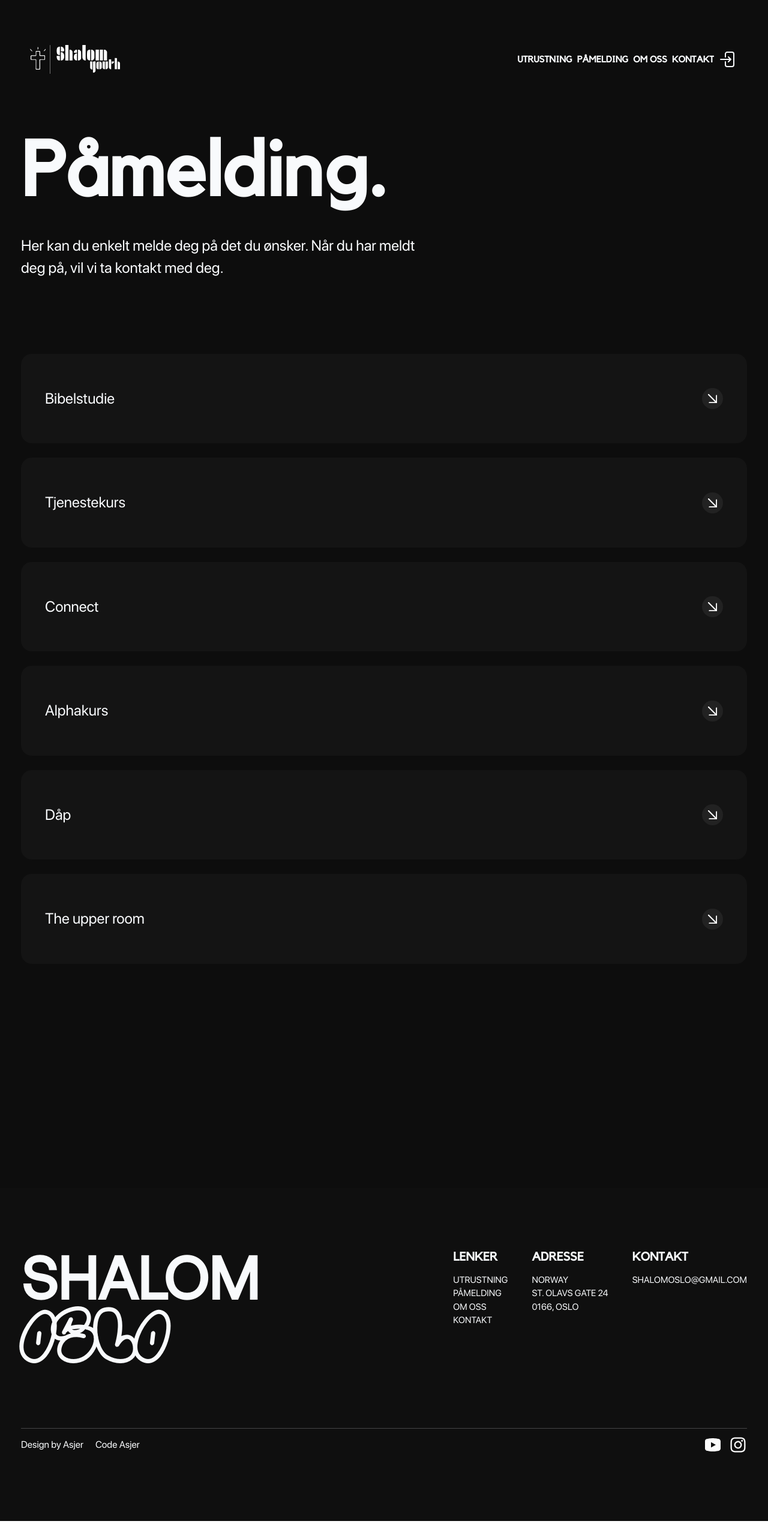
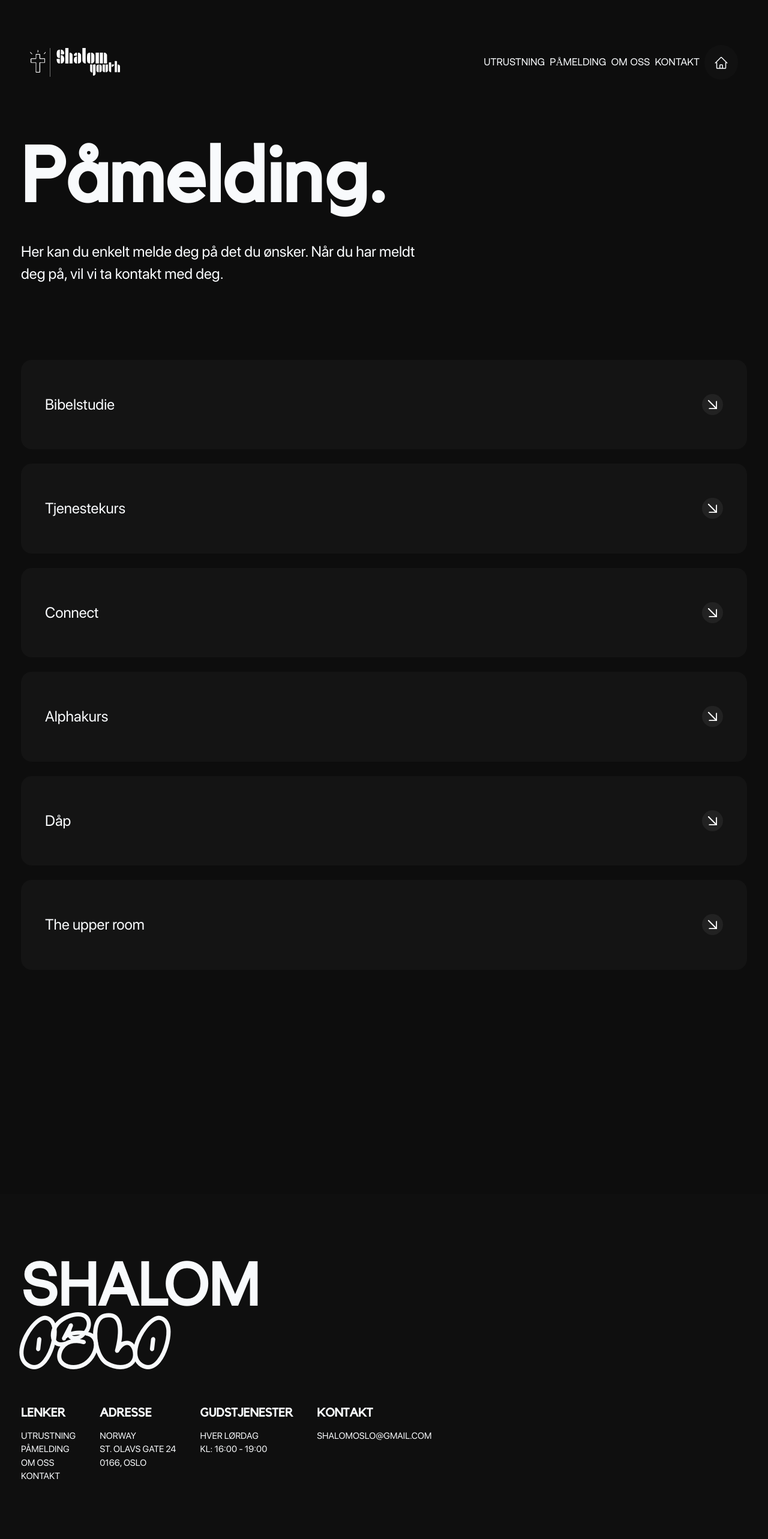
Before and after one commit to asjerab/shalom-react, a Next.js app: page /youthForms in a window 1280 px wide. Shown: the top 2566 px of the page at 60% size. Before the commit the page ends 2536 px from the top, so only its background shows below. Built offline with nearby package versions, Linux system fonts and the light colour scheme.

Commit message:
improved UX and UI

```diff
--- a/package.json
+++ b/package.json
@@ -16,6 +16,7 @@
     "clsx": "^2.1.1",
     "framer-motion": "^11.2.11",
     "next": "14.2.3",
+    "next-auth": "5.0.0-beta.20",
     "react": "^18",
     "react-dom": "^18",
     "react-fast-marquee": "^1.6.4",
--- a/src/app/components/NcFooter.tsx
+++ b/src/app/components/NcFooter.tsx
@@ -42,6 +42,16 @@ export default function footer() {
                   St. Olavs gate 24
                   <br />
                   0166, Oslo
+                </p>
+              </div>
+              <div className="Gudstjenester">
+                <h1 className="primaryFontBold pb-3 text-slate-50 font-medium uppercase text-[20px]">
+                  Gudstjenester
+                </h1>
+                <p className="primaryFontRegular font-[600] text-slate-50 uppercase text-[15px]">
+                  Hver søndag
+                  <br />
+                  kl: 18:30 - 21:00
                 </p>
               </div>
               <div className="kontakt">
--- a/src/app/components/NcGrupperHome.tsx
+++ b/src/app/components/NcGrupperHome.tsx
@@ -55,7 +55,7 @@ export default function YouthGrupperHome() {
               fellesskap.
             </p>
             <Link href="/NewCreationGrupper">
-              <button className="btn btn-wide rounded-xl bg-[#2b80ff] text-slate-50 border-none hover:bg-[#3e8bff]">
+              <button className="btn btn-wide rounded-full bg-[#2b80ff] text-slate-50 border-none hover:bg-[#3e8bff]">
                 Alle Grupper
               </button>
             </Link>
--- a/src/app/components/NcPåmeldingHome.tsx
+++ b/src/app/components/NcPåmeldingHome.tsx
@@ -114,7 +114,7 @@ export default function PaameldingHome() {
               kan melde deg på.
             </p>
             <Link href='/NewCreationForms'>
-              <button className='btn btn-wide rounded-xl bg-[#2b80ff] text-slate-50 border-none hover:bg-[#3e8bff]'>
+              <button className='btn btn-wide rounded-full bg-[#2b80ff] text-slate-50 border-none hover:bg-[#3e8bff]'>
                 Alle påmeldinger
               </button>
             </Link>
--- a/src/app/components/youthFooter.tsx
+++ b/src/app/components/youthFooter.tsx
@@ -43,6 +43,16 @@ export default function footer() {
                   St. Olavs gate 24
                   <br />
                   0166, Oslo
+                </p>
+              </div>
+              <div className="Gudstjenester">
+                <h1 className="primaryFontBold pb-3 text-slate-50 font-medium uppercase text-[20px]">
+                  Gudstjenester
+                </h1>
+                <p className="primaryFontRegular font-[600] text-slate-50 uppercase text-[15px]">
+                  Hver Lørdag
+                  <br />
+                  kl: 16:00 - 19:00
                 </p>
               </div>
               <div className="kontakt">
--- a/src/app/components/youthGrupperHome.tsx
+++ b/src/app/components/youthGrupperHome.tsx
@@ -55,7 +55,7 @@ export default function YouthGrupperHome() {
               tilbyr i vårt fellesskap.
             </p>
             <Link href="/youthGrupper">
-              <button className="btn btn-wide rounded-xl bg-[#2b80ff] text-slate-50 border-none hover:bg-[#3e8bff]">
+              <button className="btn btn-wide rounded-full bg-[#2b80ff] text-slate-50 border-none hover:bg-[#3e8bff]">
                 Alle Grupper
               </button>
             </Link>
--- a/src/app/components/youthNav.tsx
+++ b/src/app/components/youthNav.tsx
@@ -1,7 +1,7 @@
-'use client';
-import React, { useState } from 'react';
-import Link from 'next/link';
-import YouthLogo from '../images/ShalomYouth-Logo.png';
+"use client";
+import React, { useState } from "react";
+import Link from "next/link";
+import YouthLogo from "../images/ShalomYouth-Logo.png";
 
 export default function TestNav() {
   const [menuOpen, setMenuOpen] = useState(false);
@@ -13,114 +13,120 @@ export default function TestNav() {
   return (
     <main>
       {menuOpen && (
-        <div className='navigation-menu-mobile w-full h-full bg-[#111] fixed bottom-0 z-50 flex flex-col justify-between'>
-          <nav className='w-full py-[50px] px-[25px]'>
-            <div className='flex justify-end items-center'>
+        <div className="navigation-menu-mobile w-full h-full bg-[#111] fixed bottom-0 z-50 flex flex-col justify-between">
+          <nav className="w-full py-[50px] px-[25px]">
+            <div className="flex justify-end items-center">
               <button
-                className='primaryFontRegular text-slate-50 uppercase text-[15px]'
+                className="primaryFontRegular text-slate-50 uppercase text-[15px]"
                 onClick={toggleMenu}
               >
                 [CLOSE]
               </button>
             </div>
-            <div className='py-10 flex flex-col gap-2'>
+            <div className="py-10 flex flex-col gap-2">
               <Link
-                className='PrimaryFontRegular font-medium flex justify-between items-center'
-                href='/shalomYouth'
+                className="PrimaryFontHeadings font-medium flex justify-between items-center"
+                href="/shalomYouth"
               >
                 <h1
-                  className='text-slate-50 uppercase hover:translate-x-[10px] duration-150 ease-in-out'
-                  style={{ fontSize: 'clamp(25px, 5vw, 65px)' }}
+                  className="text-slate-50 uppercase hover:translate-x-[10px] duration-150 ease-in-out"
+                  style={{ fontSize: "clamp(25px, 5vw, 65px)" }}
                 >
                   hjem
                 </h1>
 
-                <p className='Kelsi-fill text-slate-50 text-[20px]'>x</p>
+                <p className="Kelsi-fill text-slate-50 text-[20px]">x</p>
               </Link>
               <Link
-                className='PrimaryFontRegular font-medium'
-                href='/youthGrupper'
+                className="PrimaryFontHeadings font-medium"
+                href="/youthGrupper"
               >
                 <h1
-                  className='text-slate-50 uppercase hover:translate-x-[10px] duration-150 ease-in-out'
-                  style={{ fontSize: 'clamp(25px, 5vw, 65px)' }}
+                  className="text-slate-50 uppercase hover:translate-x-[10px] duration-150 ease-in-out"
+                  style={{ fontSize: "clamp(25px, 5vw, 65px)" }}
                 >
                   utrustning
                 </h1>
               </Link>
-              <Link className='PrimaryFontRegular font-medium' href='/youthForms'>
+              <Link
+                className="PrimaryFontHeadings font-medium"
+                href="/youthForms"
+              >
                 <h1
-                  className='text-slate-50 uppercase hover:translate-x-[10px] duration-150 ease-in-out'
-                  style={{ fontSize: 'clamp(25px, 5vw, 65px)' }}
+                  className="text-slate-50 uppercase hover:translate-x-[10px] duration-150 ease-in-out"
+                  style={{ fontSize: "clamp(25px, 5vw, 65px)" }}
                 >
-                  påmelding
+                  p<span className="primaryFontRegular">å</span>melding
                 </h1>
               </Link>
-              <Link className='PrimaryFontRegular font-medium' href='/YouthOmOss'>
+              <Link
+                className="PrimaryFontHeadings font-medium"
+                href="/YouthOmOss"
+              >
                 <h1
-                  className='text-slate-50 uppercase hover:translate-x-[10px] duration-150 ease-in-out'
-                  style={{ fontSize: 'clamp(25px, 5vw, 65px)' }}
+                  className="text-slate-50 uppercase hover:translate-x-[10px] duration-150 ease-in-out"
+                  style={{ fontSize: "clamp(25px, 5vw, 65px)" }}
                 >
                   om oss
                 </h1>
               </Link>
               <Link
-                className='PrimaryFontRegular font-medium '
-                href='/youthKontakt'
+                className="PrimaryFontHeadings font-medium "
+                href="/youthKontakt"
               >
                 <h1
-                  className='text-slate-50 uppercase hover:translate-x-[10px] duration-150 ease-in-out'
-                  style={{ fontSize: 'clamp(25px, 5vw, 65px)' }}
+                  className="text-slate-50 uppercase hover:translate-x-[10px] duration-150 ease-in-out"
+                  style={{ fontSize: "clamp(25px, 5vw, 65px)" }}
                 >
                   kontakt
                 </h1>
               </Link>
             </div>
           </nav>
-          <div className='w-full p-[25px]'>
-            <nav className='flex items-center gap-3 py-5'>
-              <p className='Onest-Light uppercase font-light text-slate-50 underline text-[12px]'>
+          <div className="w-full p-[25px]">
+            <nav className="flex items-center gap-3 py-5">
+              <p className="Onest-Light uppercase font-light text-slate-50 underline text-[12px]">
                 <Link
-                  target='_blank'
-                  href='https://www.instagram.com/shalomyouthoslo/?hl=en'
+                  target="_blank"
+                  href="https://www.instagram.com/shalomyouthoslo/?hl=en"
                 >
                   Instagram
                 </Link>
               </p>
-              <p className='text-slate-50'>•</p>
-              <p className='Onest-Light uppercase font-light text-slate-50 underline text-[12px]'>
+              <p className="text-slate-50">•</p>
+              <p className="Onest-Light uppercase font-light text-slate-50 underline text-[12px]">
                 <Link
-                  target='_blank'
-                  href='https://www.youtube.com/@shalomyouth_newcreation'
+                  target="_blank"
+                  href="https://www.youtube.com/@shalomyouth_newcreation"
                 >
                   Youtube
                 </Link>
               </p>
             </nav>
-            <div className='flex gap-3'>
-              <Link href='/'>
-                <button className='Sf-pro-font-regular font-bold btn btn-wide px-10 border-none text-slate-50 uppercase bg-[#2b80ff] hover:bg-[#4d8cea] hover:translate-y-[-5px] duration-150 ease-in-out'>
+            <div className="flex gap-3">
+              <Link href="/">
+                <button className="Sf-pro-font-regular rounded-full font-bold btn btn-wide px-10 border-none text-slate-50 uppercase bg-[#2b80ff] hover:bg-[#4d8cea] hover:translate-y-[-5px] duration-150 ease-in-out">
                   fellesskap
                 </button>
               </Link>
-              <button className='primaryFontRegular font-bold btn   border-none text-slate-50 uppercase bg-[#2b80ff] hover:bg-[#4d8cea] hover:translate-y-[-5px] duration-150 ease-in-out'>
-                <Link href='/'>
+              <button className="primaryFontRegular font-bold btn rounded-full border-none text-slate-50 uppercase bg-[#2b80ff] hover:bg-[#4d8cea] hover:translate-x-[5px] duration-150 ease-in-out">
+                <Link href="/">
                   <svg
-                    xmlns='http://www.w3.org/2000/svg'
-                    width='16'
-                    height='14'
-                    viewBox='0 0 16 14'
-                    fill='none'
+                    xmlns="http://www.w3.org/2000/svg"
+                    width="16"
+                    height="14"
+                    viewBox="0 0 16 14"
+                    fill="none"
                   >
                     <path
-                      d='M9.41016 1L9.39416 1.35542C9.24294 4.71458 11.9339 7.51649 15.2964 7.50107V7.50107'
-                      stroke='white'
+                      d="M9.41016 1L9.39416 1.35542C9.24294 4.71458 11.9339 7.51649 15.2964 7.50107V7.50107"
+                      stroke="white"
                     />
                     <path
-                      d='M9.39948 13.5796L9.37532 13.26C9.13452 10.0735 11.7279 7.39057 14.9207 7.52302V7.52302'
-                      stroke='white'
+                      d="M9.39948 13.5796L9.37532 13.26C9.13452 10.0735 11.7279 7.39057 14.9207 7.52302V7.52302"
+                      stroke="white"
                     />
-                    <line y1='7.5' x2='14' y2='7.5' stroke='white' />
+                    <line y1="7.5" x2="14" y2="7.5" stroke="white" />
                   </svg>
                 </Link>
               </button>
@@ -129,68 +135,71 @@ export default function TestNav() {
         </div>
       )}
       <nav>
-        <div className='nav'>
-          <div className='nav-header flex justify-between items-center p-[50px] pt-[75px]'>
-            <Link href='/shalomYouth'>
+        <div className="nav">
+          <div className="nav-header flex justify-between items-center p-[50px] pt-[75px]">
+            <Link href="/">
               <img
-                className='w-full max-w-[150px]'
+                className="w-full max-w-[150px]"
                 src={YouthLogo.src}
-                alt='YouthLogo'
+                alt="YouthLogo"
               />
             </Link>
-            <div className='flex items-center gap-2'>
-              <Link className='scroll-container' href='/youthGrupper'>
+            <div className="flex items-center gap-2">
+              <Link className="scroll-container" href="/youthGrupper">
                 <p
-                  className='hidden-nav-link scroll-holder primaryFontBold text-slate-50 text-[15px]'
-                  data-text='UTRUSTNING'
+                  className="hidden-nav-link scroll-holder primaryFontHeadings text-slate-50 text-[17px]"
+                  data-text="UTRUSTNING"
                 >
                   UTRUSTNING
                 </p>
               </Link>
-              <Link className='scroll-container' href='/youthForms'>
-                <p className='hidden-nav-link scroll-holder primaryFontBold text-slate-50 text-[15px]'>
+              <Link className="scroll-container" href="/youthForms">
+                <p className="hidden-nav-link scroll-holder primaryFontHeadings text-slate-50 text-[17px]">
                   PÅMELDING
                 </p>
               </Link>
-              <Link className='scroll-container' href='/YouthOmOss'>
-                <p className='hidden-nav-link scroll-holder primaryFontBold text-slate-50 text-[15px]'>
+              <Link className="scroll-container" href="/YouthOmOss">
+                <p className="hidden-nav-link scroll-holder primaryFontHeadings text-slate-50 text-[17px]">
                   OM OSS
                 </p>
               </Link>
-              <Link className='scroll-container' href='/youthKontakt'>
-                <p className='hidden-nav-link scroll-holder primaryFontBold text-slate-50 text-[15px]'>
+              <Link className="scroll-container" href="/youthKontakt">
+                <p className="hidden-nav-link scroll-holder primaryFontHeadings text-slate-50 text-[17px]">
                   KONTAKT
                 </p>
               </Link>
-              <Link className='scroll-container' href='/'>
+              <Link
+                className="scroll-container bg-[#111] p-[16px] rounded-full hidden-nav-link"
+                href="/"
+              >
                 <svg
-                  xmlns='http://www.w3.org/2000/svg'
-                  fill='none'
-                  viewBox='0 0 24 24'
-                  stroke-width='1.5'
-                  stroke='currentColor'
-                  className='hidden-nav-link w-8 h-8 text-slate-50 cursor-pointer scroll-holder'
+                  xmlns="http://www.w3.org/2000/svg"
+                  fill="none"
+                  viewBox="0 0 24 24"
+                  stroke-width="1.5"
+                  stroke="currentColor"
+                  className="size-6 text-slate-50 cursor-pointer scroll-holder"
                 >
                   <path
-                    stroke-linecap='round'
-                    stroke-linejoin='round'
-                    d='M8.25 9V5.25A2.25 2.25 0 0 1 10.5 3h6a2.25 2.25 0 0 1 2.25 2.25v13.5A2.25 2.25 0 0 1 16.5 21h-6a2.25 2.25 0 0 1-2.25-2.25V15M12 9l3 3m0 0-3 3m3-3H2.25'
+                    stroke-linecap="round"
+                    stroke-linejoin="round"
+                    d="m2.25 12 8.954-8.955c.44-.439 1.152-.439 1.591 0L21.75 12M4.5 9.75v10.125c0 .621.504 1.125 1.125 1.125H9.75v-4.875c0-.621.504-1.125 1.125-1.125h2.25c.621 0 1.125.504 1.125 1.125V21h4.125c.621 0 1.125-.504 1.125-1.125V9.75M8.25 21h8.25"
                   />
                 </svg>
               </Link>
               <svg
                 onClick={toggleMenu}
-                xmlns='http://www.w3.org/2000/svg'
-                fill='none'
-                viewBox='0 0 24 24'
-                stroke-width='1.5'
-                stroke='currentColor'
-                className='bar-nav hidden w-8 h-8 text-slate-50 cursor-pointer'
+                xmlns="http://www.w3.org/2000/svg"
+                fill="none"
+                viewBox="0 0 24 24"
+                stroke-width="1.5"
+                stroke="currentColor"
+                className="bar-nav hidden w-8 h-8 text-slate-50 cursor-pointer"
               >
                 <path
-                  stroke-linecap='round'
-                  stroke-linejoin='round'
-                  d='M3.75 9h16.5m-16.5 6.75h16.5'
+                  stroke-linecap="round"
+                  stroke-linejoin="round"
+                  d="M3.75 9h16.5m-16.5 6.75h16.5"
                 />
               </svg>
             </div>
--- a/src/app/components/youthPåmeldingHome.tsx
+++ b/src/app/components/youthPåmeldingHome.tsx
@@ -114,7 +114,7 @@ export default function PaameldingHome() {
               kan melde deg på.
             </p>
             <Link href='/youthForms'>
-              <button className='btn btn-wide rounded-xl bg-[#2b80ff] text-slate-50 border-none hover:bg-[#3e8bff]'>
+              <button className='btn btn-wide rounded-full bg-[#2b80ff] text-slate-50 border-none hover:bg-[#3e8bff]'>
                 Alle påmeldinger
               </button>
             </Link>
--- a/src/app/globals.css
+++ b/src/app/globals.css
@@ -316,11 +316,15 @@ html {
 
 /* 1100px Media Query*/
 
+@media screen and (max-width: 1500px) {
+  .footer-nav {
+    display: flex;
+    flex-direction: column;
+    gap: 50px;
+  }
+}
+
 @media screen and (max-width: 1100px) {
-  .gupper-page-container {
-    display: grid;
-    grid-template-columns: repeat(2, 1fr);
-  }
 
   .grupper-img {
     padding-bottom: 55px;
```
Also changed, not shown: src/app/components/NcKalender.tsx (+2 -5 lines), src/app/components/ncNav.tsx (+21 -15 lines), src/app/playground/page.tsx (+5 -3 lines), 1 other file (tests, documents, lock files or other folders).
